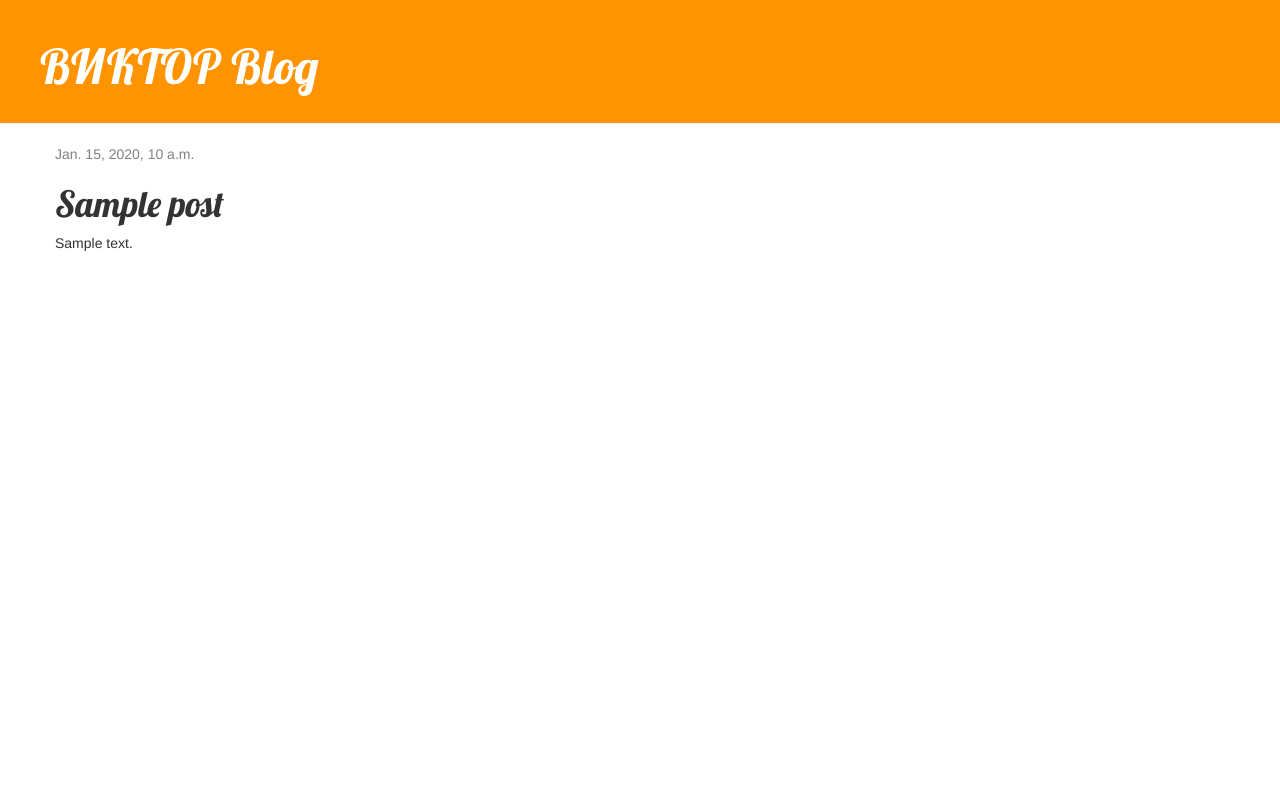
After one commit to VictorSilkin/my-first-blog, a Django app: template blog/templates/blog/post_detail.html in a window 1280 px wide. The commit adds this page. Run offline with Django 3.2, Linux system fonts and the light colour scheme; the template is opened without the code that fills it: most values are stand-ins (such as "Sample title", 1, 10 or a date in 2020); some libraries are stand-ins or nearby versions.

Commit message:
Added view and template for detailed blog post as well as CSS for the site.

```diff
--- /dev/null
+++ b/blog/static/css/blog.css
@@ -0,0 +1,46 @@
+.page-header {
+    background-color: #ff9400;
+    margin-top: 0;
+    padding: 20px 20px 20px 40px;
+}
+
+.page-header h1, .page-header h1 a, .page-header h1 a:visited, .page-header h1 a:active {
+    color: #ffffff;
+    font-size: 36pt;
+    text-decoration: none;
+}
+
+.content {
+    margin-left: 40px;
+}
+
+h1, h2, h3, h4 {
+    font-family: 'Lobster', cursive;
+}
+
+.date {
+    color: #828282;
+}
+
+.save {
+    float: right;
+}
+
+.post-form textarea, .post-form input {
+    width: 100%;
+}
+
+.top-menu, .top-menu:hover, .top-menu:visited {
+    color: #ffffff;
+    float: right;
+    font-size: 26pt;
+    margin-right: 20px;
+}
+
+.post {
+    margin-bottom: 70px;
+}
+
+.post h1 a, .post h1 a:visited {
+    color: #000000;
+}
--- /dev/null
+++ b/blog/templates/blog/base.html
@@ -0,0 +1,23 @@
+{% load staticfiles %}
+<html>
+    <head>
+        <title>Django Girls blog</title>
+        <link rel="stylesheet" href="//maxcdn.bootstrapcdn.com/bootstrap/3.2.0/css/bootstrap.min.css">
+        <link rel="stylesheet" href="//maxcdn.bootstrapcdn.com/bootstrap/3.2.0/css/bootstrap-theme.min.css">
+        <link rel='stylesheet' type='text/css' href='//fonts.googleapis.com/css?family=Lobster&subset=latin,latin-ext'>
+        <link rel="stylesheet" href="{% static 'css/blog.css' %}">
+    </head>
+<body>
+    <div class="page-header">
+        <h1><a href="/">ВИКТОР Blog</a></h1>
+    </div>
+    <div class="content container">
+        <div class="row">
+            <div class="col-md-8">
+            {% block content %}
+            {% endblock %}
+            </div>
+        </div>
+    </div>
+</body>
+</html>
--- /dev/null
+++ b/blog/templates/blog/post_detail.html
@@ -0,0 +1,13 @@
+{% extends 'blog/base.html' %}
+
+{% block content %}
+    <div class="post">
+        {% if post.published_date %}
+            <div class="date">
+                {{ post.published_date }}
+            </div>
+        {% endif %}
+        <h1>{{ post.title }}</h1>
+        <p>{{ post.text|linebreaksbr }}</p>
+    </div>
+{% endblock %}
--- a/blog/urls.py
+++ b/blog/urls.py
@@ -3,4 +3,5 @@ from . import views
 
 urlpatterns = [
     url(r'^$', views.post_list, name='post_list'),
+	url(r'^post/(?P<pk>\d+)/$', views.post_detail, name='post_detail'),
 ]
--- a/blog/views.py
+++ b/blog/views.py
@@ -1,7 +1,11 @@
-from django.shortcuts import render
+from django.shortcuts import render, get_object_or_404
 from django.utils import timezone
 from .models import Post
 
 def post_list(request):
     posts = Post.objects.filter(published_date__lte=timezone.now()).order_by('published_date')
     return render(request, 'blog/post_list.html', {'posts': posts})
+
+def post_detail(request, pk):
+    post = get_object_or_404(Post, pk=pk)
+    return render(request, 'blog/post_detail.html', {'post': post})
```
Also changed, not shown: blog/templates/blog/post_list.html (+12 -18 lines), 1 other file.
